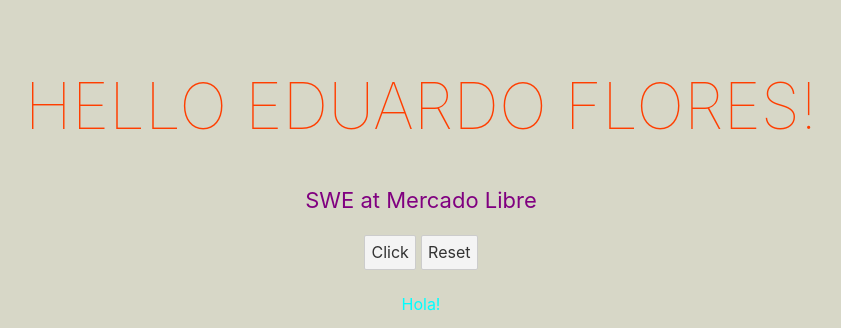
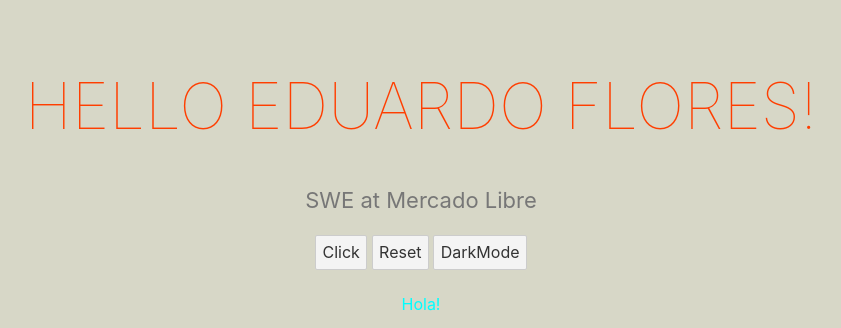
Before and after one commit to fronzec/svelte-projects, a Svelte app in the folder hello-world/: page / in a window 1280 px wide. Shown: the top 328 px of the page, without its empty margins (219-1060 px from the left). Built offline with nearby package versions, Linux system fonts and the light colour scheme.

Commit message:
new: conditionals and aplying it to style class conditional

```diff
--- a/hello-world/src/App.svelte
+++ b/hello-world/src/App.svelte
@@ -33,7 +33,14 @@
 
 	/*global variables*/
 	:global(:root) {
-		--theme-color: purple;
+		--theme-color: #777;
+	}
+
+	:global(body.dark-mode) {
+		background-color: #1d3040;
+		color: #bfc2c7;
+		transition: background-color 300ms, color 300ms;
+		--theme-color: #bfc2c7;
 	}
 
 	/*applying global variable*/
--- a/hello-world/src/components/About.svelte
+++ b/hello-world/src/components/About.svelte
@@ -1,6 +1,12 @@
 <script>
     let someText = 'SWE at Mercado Libre';
     let count = 0;
+    let styles = {darkMode: false}
+
+    function toogle() {
+        styles.darkMode = !styles.darkMode;
+        window.document.body.classList.toggle("dark-mode");
+    }
 
     function handleClick() {
         count += 1;
@@ -19,7 +25,12 @@
 </style>
 
 <div class="About">
-    <p>{someText}</p>
+    {#if !styles.darkMode}
+        <p>{someText}</p>
+    {:else}
+        <p>Hello DarkMode!</p>
+    {/if}
     <button on:click={handleClick}>Click {count === 0 ? '' : count}</button>
     <button on:click={resetCounter}>Reset</button>
+    <button on:click={toogle}>DarkMode</button>
 </div>
```
